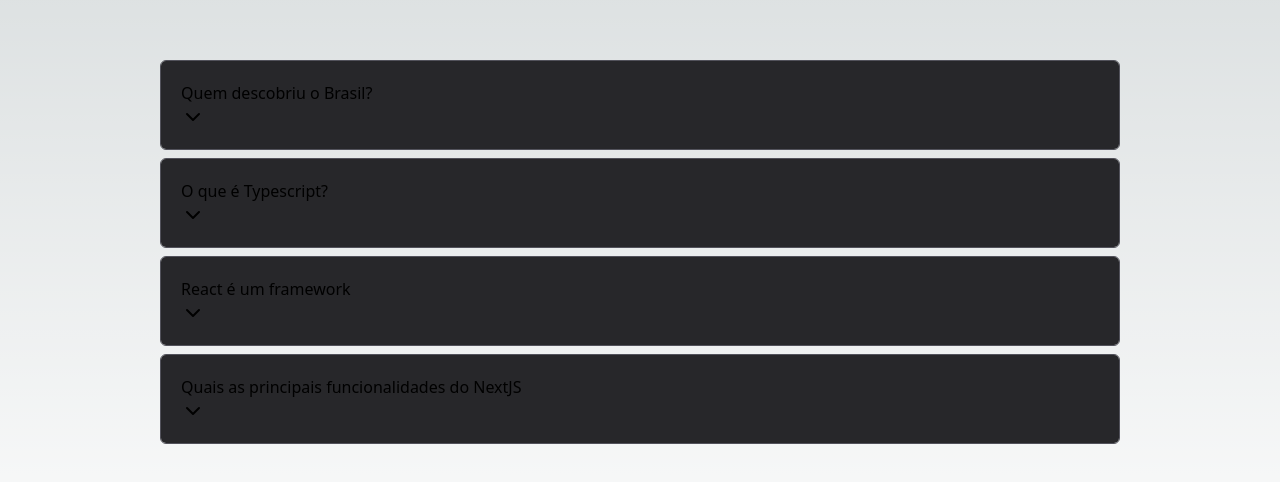
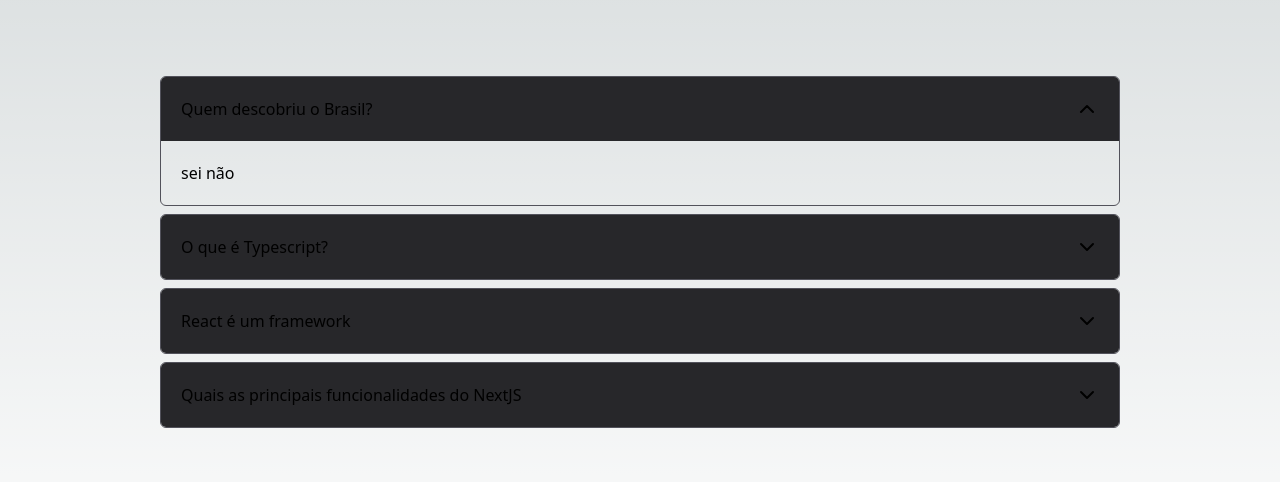
Before and after one commit to WilliamDiangellis/React-next, a Next.js app: page /condicional/faq in a window 1280 px wide. Shown: the part 148-630 px from the top of the page. Built offline with nearby package versions, Linux system fonts and the light colour scheme.

Commit message:
Renderização Condicional exemplo1

```diff
--- a/src/components/condicional/Faq.tsx
+++ b/src/components/condicional/Faq.tsx
@@ -1,12 +1,47 @@
-import Pergunta from "./Pergunta";
+import { useState } from "react"
+import Pergunta from "./Pergunta"
 
 export default function Faq() {
+    const [ativo, setAtivo] = useState<number>(0)
+
+    const alternarVisibilidade = (indice: number) => {
+        if (indice === ativo) {
+            setAtivo(-1);
+        } else {
+            setAtivo(indice)
+        }
+    }
+
     return (
         <div className="flex flex-col gap-2 w-[90%] md:w-3/4">
-            <Pergunta texto="Quem descobriu o Brasil?" resposta="sei não"/>
-            <Pergunta texto="O que é Typescript?" resposta="sei não"/>
-            <Pergunta texto="React é um framework" resposta="sei não"/>
-            <Pergunta texto="Quais as principais funcionalidades do NextJS" resposta="sei não"/>
+            <Pergunta
+                indice={0}
+                aberta={ativo === 0}
+                texto="Quem descobriu o Brasil?"
+                resposta="sei não"
+                alternarVisibilidade={alternarVisibilidade}
+            />
+            <Pergunta
+                indice={1}
+                aberta={ativo === 1}
+                texto="O que é Typescript?"
+                resposta="sei não"
+                alternarVisibilidade={alternarVisibilidade}
+            />
+            <Pergunta
+                indice={2}
+                aberta={ativo === 2}
+                texto="React é um framework"
+                resposta="sei não"
+                alternarVisibilidade={alternarVisibilidade}
+            />
+            <Pergunta
+                indice={3}
+                aberta={ativo === 3}
+                texto="Quais as principais funcionalidades do NextJS"
+                resposta="sei não"
+                alternarVisibilidade={alternarVisibilidade}
+            />
         </div>
     )
 }
--- /dev/null
+++ b/src/components/condicional/IfElse.tsx
@@ -0,0 +1,12 @@
+interface IfElseProps {
+    test: boolean
+    children: any
+}
+
+export default function IfElse(props: IfElseProps) {
+    if (props.test) {
+        return props.children[0]
+    } else {
+        return props.children[1]
+    }
+}
--- a/src/components/condicional/Pergunta.tsx
+++ b/src/components/condicional/Pergunta.tsx
@@ -1,25 +1,30 @@
-import { useState } from "react"
 import If from "./If"
-import { IconChevronDown } from "@tabler/icons-react"
+import { IconChevronDown, IconChevronUp } from "@tabler/icons-react"
 
 interface PerguntaProps {
+    indice: number
     texto: string
     resposta: string
+    aberta: boolean
+    alternarVisibilidade: (indice: number) => void
 }
 
 export default function Pergunta(props: PerguntaProps) {
-    const [aberta, setAberta] = useState<boolean>(false)
     return (
         <div
             className={`
             border border-zinc-600 rounded-md overflow-hidden
         `}
         >
-            <div className="bg-zinc-800 p-5 cursor-pointer select-none" onClick={() => setAberta(!aberta)}>
+            <div className="bg-zinc-800 p-5 cursor-pointer select-none flex justify-between" onClick={() => props.alternarVisibilidade(props.indice)}>
                 <span>{props.texto}</span>
-                <IconChevronDown />
+                {props.aberta ? <IconChevronUp /> : <IconChevronDown />}
+                {/* <IfElse test={aberta} >
+                    <IconChevronUp />
+                    <IconChevronDown />
+                </IfElse> */}
             </div>
-            <If test={aberta}>
+            <If test={props.aberta}>
                 <div className="p-5"> {props.resposta}</div>
             </If>
         </div>
```
